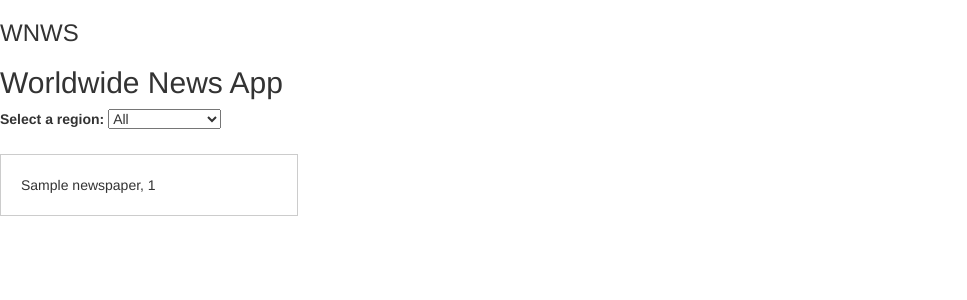
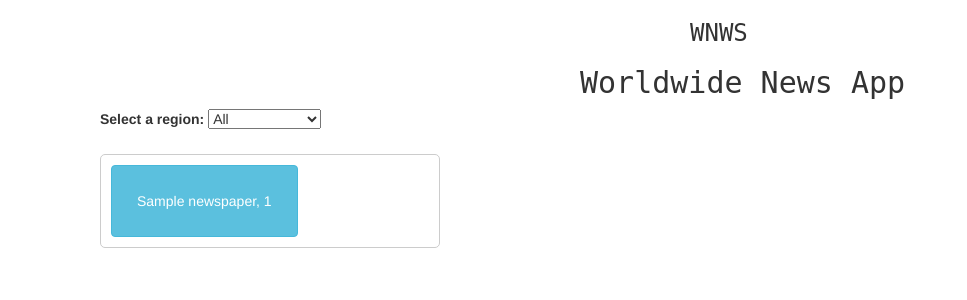
Before and after one commit to shitalbk/worldwide-news, a PHP site: page / in a window 1280 px wide. Shown: the top 300 px of the page, without its empty margins (0-967 px from the left). Run offline with PHP 8.4, Linux system fonts and the light colour scheme; tables that the repository leaves empty or names only in its code hold one stand-in row (values such as "Sample post").

Commit message:
Added CSS to Index File

```diff
--- a/index.php
+++ b/index.php
@@ -1,9 +1,9 @@
 
 <?php
- //load_data_select.php
  $connect = mysqli_connect("localhost", "root", "root", "news_app");
- function region($connect)
+ function region_options()
  {
+     global $connect;
       $output = '';
       $sql = "SELECT * FROM region";
       $result = mysqli_query($connect, $sql);
@@ -13,22 +13,33 @@
       }
       return $output;
  }
- function newspaper($connect)
+ function news_website_list($region_id = 0)
  {
+     global $connect;
       $output = '';
       $sql = "SELECT * FROM newspaper";
+      if(!empty($region_id)){
+          $sql.= " WHERE region_id = '".(int)$region_id."'";
+      }
       $result = mysqli_query($connect, $sql);
       while($row = mysqli_fetch_array($result))
       {
-           $output .= '<div class="col-md-3">';
-           $output .= '<div style="border:1px solid #ccc; padding:20px; margin-bottom:20px;">'.$row["title"].',  '.$row["country"].'';
-           $output .=     '</div>';
+           $output .= '<div class="col-md-4">';
+           $output .= '<div style="border:1px groove #ccc; border-radius:5px; padding:10px; margin-bottom:20px;">'
+                   . '<button style="padding:25px;" type="button" class="btn btn-info"><a target="_blank"style="color:white;" href="'.$row["website"].'">'.$row["title"].',  '.$row["country"].'</button>';
+           $output .=     '</a></div>';
            $output .=     '</div>';
       }
 
       return $output;
  }
 
+
+ if(isset($_POST["region_id"]))
+ {
+     echo news_website_list($_POST["region_id"]);
+     exit();
+ }
  ?>
 <!DOCTYPE html>
 <html>
@@ -40,9 +51,17 @@
 
                 body{
 
-                    margin-left: 900px;
+                    padding-left: 100px;
+                    padding-right: 100px;
+
                 }
-
+               h3{
+                    padding-left: 590px;
+                    font-family: monospace;
+                }
+                h2{
+                    padding-left: 480px;
+                }
 
         </style>
            <link rel="stylesheet" href="https://maxcdn.bootstrapcdn.com/bootstrap/3.3.6/css/bootstrap.min.css" />
@@ -50,17 +69,17 @@
            <script src="https://ajax.googleapis.com/ajax/libs/jquery/2.2.0/jquery.min.js"></script>
     </head>
     <body>
-        <h3>WNWS</h3>
-        <h2>Worldwide News App</h2>
+        <h3 style="font-family: monospace;">WNWS</h3>
+        <h2 style="align-content: center; font-family: monospace;">Worldwide News App</h2>
         <form>
              <label>Select a region: </label>
              <select name = "region" id="region">
                <option value = "  ">All</option>
-               <?php echo region($connect); ?>
+               <?php echo region_options(); ?>
              </select>
              <br/><br/>
             <div class="row" id="show_news">
-                          <?php echo newspaper($connect);?>
+                          <?php echo news_website_list();?>
                      </div>
         </form>
 
@@ -71,7 +90,7 @@
       $('#region').change(function(){
            var region_id = $(this).val();
            $.ajax({
-                url:"load_data.php",
+
                 method:"POST",
                 data:{region_id:region_id},
                 success:function(data){
```
Also changed, not shown: load_data.php (deleted, +0 -24 lines), nbproject/private/private.xml (added, +9 -0 lines), nbproject/project.xml (added, +9 -0 lines), 2 other files.
